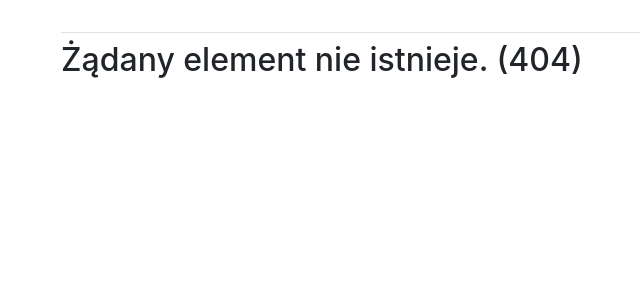
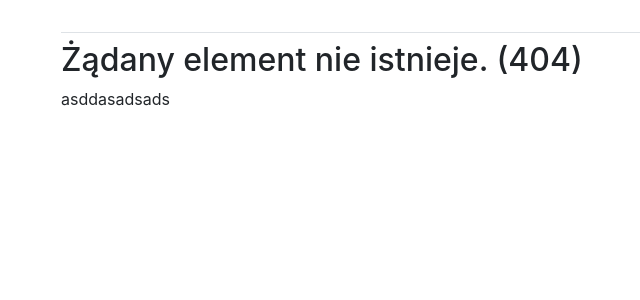
Before and after one commit to KamilDominko/learning_log, a Django app: template templates/404.html in a window 1280 px wide. Shown: the part 58-358 px from the top of the page, without its empty margins (24-664 px from the left). Run offline with Django 5.2, Linux system fonts and the light colour scheme; the template is opened without the code that fills it, so the values that code supplies are empty; some libraries are stand-ins or nearby versions.

Commit message:
Update 404.html

```diff
--- a/templates/404.html
+++ b/templates/404.html
@@ -1,4 +1,5 @@
 {% extends 'learning_logs/base.html' %}
 {% block content %}
 <h2>Żądany element nie istnieje. (404)</h2>
+asddasadsads
 {% endblock content %}
```
